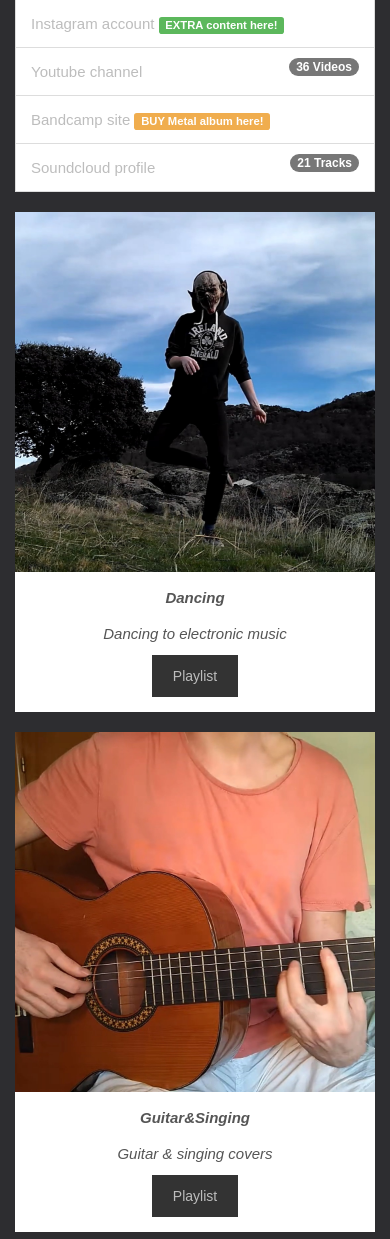
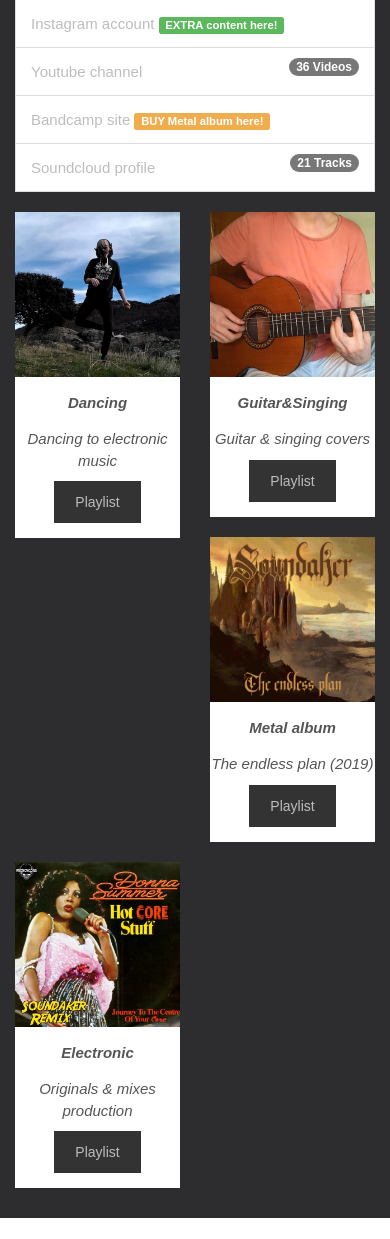
Before and after one commit to AlbertoIzq/AlbertoIzq-2.ArtistWebsite, a Flask app: page / in a window 390 px wide. Shown: the part 1777-3016 px from the top of the page. Run offline with Flask 2, Linux system fonts and the light colour scheme; some libraries are stand-ins or nearby versions.

Commit message:
Edit text in media section to fit better in mobile screen

```diff
--- a/AlbertoIzq-2.ArtistWebsite/templates/home.html
+++ b/AlbertoIzq-2.ArtistWebsite/templates/home.html
@@ -389,7 +389,7 @@
                     <div class="thumbnail">
                         <img src="static/images/media2.jpg" alt="Media 2">
                         <p><strong>Guitar&Singing</strong></p>
-                        <p>Classical guitar & singing covers</p>
+                        <p>Guitar & singing covers</p>
                         <a class="btn" href="https://www.youtube.com/playlist?list=PLEl4xoAAYoDikBmCeLIxOIrkCvw2KN47S" target="_blank">Playlist</a>
                     </div>
                 </div>
@@ -405,7 +405,7 @@
                     <div class="thumbnail">
                         <img src="static/images/media4.jpg" alt="Media 4">
                         <p><strong>Electronic</strong></p>
-                        <p>Music production</p>
+                        <p>Originals & mixes production</p>
                         <a class="btn" href="https://www.youtube.com/playlist?list=PLEl4xoAAYoDhfV8IUFItjhRhKz0CBINXQ" target="_blank">Playlist</a>
                     </div>
                 </div>
--- a/AlbertoIzq-2.ArtistWebsite/templates/homeMobile.html
+++ b/AlbertoIzq-2.ArtistWebsite/templates/homeMobile.html
@@ -400,7 +400,7 @@
             </div>
             <!-- Playlists -->
             <div class="row text-center">
-                <div class="col-sm-3">
+                <div class="col-sm-3 col-xs-6">
                     <div class="thumbnail">
                         <img src="static/images/media1.jpg" alt="Media 1">
                         <p><strong>Dancing</strong></p>
@@ -408,7 +408,7 @@
                         <a class="btn" href="https://www.youtube.com/playlist?list=PLEl4xoAAYoDhsvrrQeBZnxb4LJ8sIMQee" target="_blank">Playlist</a>
                     </div>
                 </div>
-                <div class="col-sm-3">
+                <div class="col-sm-3 col-xs-6">
                     <div class="thumbnail">
                         <img src="static/images/media2.jpg" alt="Media 2">
                         <p><strong>Guitar&Singing</strong></p>
@@ -416,7 +416,7 @@
                         <a class="btn" href="https://www.youtube.com/playlist?list=PLEl4xoAAYoDikBmCeLIxOIrkCvw2KN47S" target="_blank">Playlist</a>
                     </div>
                 </div>
-                <div class="col-sm-3">
+                <div class="col-sm-3 col-xs-6">
                     <div class="thumbnail">
                         <img src="static/images/media3.jpg" alt="Media 3">
                         <p><strong>Metal album</strong></p>
@@ -424,11 +424,11 @@
                         <a class="btn" href="https://www.youtube.com/playlist?list=PLEl4xoAAYoDhueim4MzJLuiLIeJYOCxHw" target="_blank">Playlist</a>
                     </div>
                 </div>
-                <div class="col-sm-3">
+                <div class="col-sm-3 col-xs-6">
                     <div class="thumbnail">
                         <img src="static/images/media4.jpg" alt="Media 4">
                         <p><strong>Electronic</strong></p>
-                        <p>Music production</p>
+                        <p>Originals & mixes production</p>
                         <a class="btn" href="https://www.youtube.com/playlist?list=PLEl4xoAAYoDhfV8IUFItjhRhKz0CBINXQ" target="_blank">Playlist</a>
                     </div>
                 </div>
```
